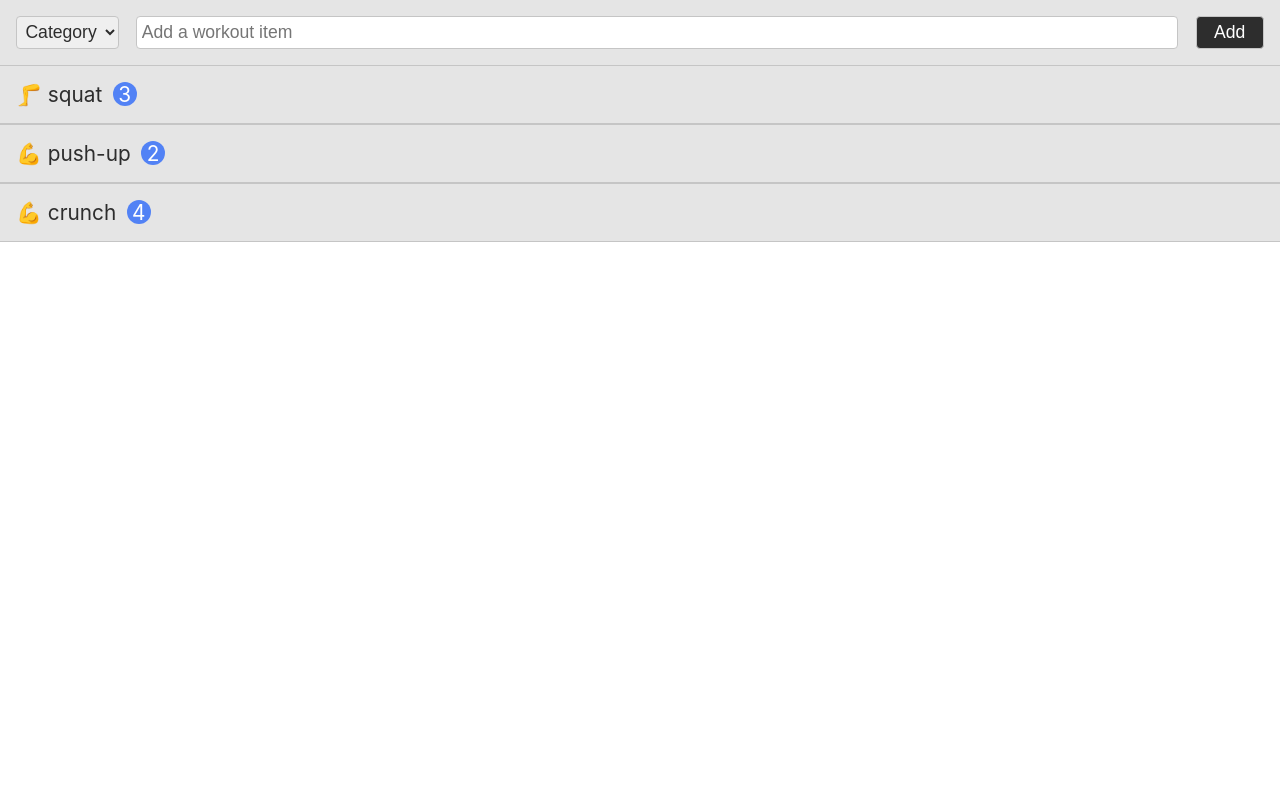
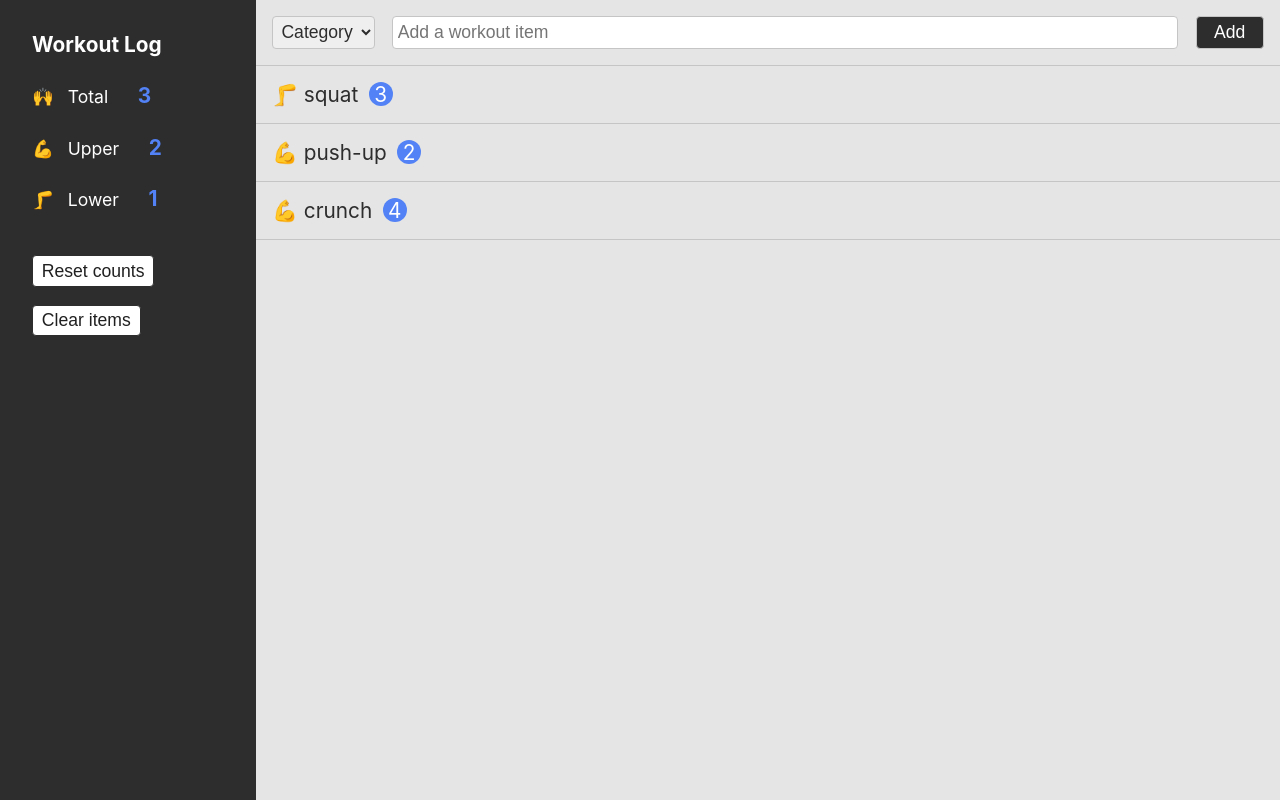
Before and after one commit to hyunjileedev/workout-log, a React (Create React App) app: page / in a window 1280 px wide. Built offline with nearby package versions, Linux system fonts and the light colour scheme; the HTML template or start-up script is replaced by a standard one.

Commit message:
Add Sidebar

```diff
--- a/src/App.css
+++ b/src/App.css
@@ -23,6 +23,16 @@
   box-sizing: border-box;
 }
 
+html,
+body {
+  height: 100%;
+}
+
+#root {
+  display: flex;
+  height: 100%;
+}
+
 button {
   background-color: transparent;
   border: none;
@@ -30,8 +40,63 @@ button {
 }
 
 ul {
+  list-style: none;
   padding-left: 0;
   margin-top: 0;
+}
+
+/* Sidebar */
+.sidebar {
+  flex: 1 1 20%;
+  padding: 2em;
+  color: var(--color-light-white);
+  background-color: var(--color-black);
+}
+
+.sidebar__title {
+  margin-top: 0;
+  font-size: var(--font-medium);
+  white-space: nowrap;
+}
+
+.sidebar__count {
+  margin: 1.5em 0;
+  font-size: var(--font-regular);
+}
+
+.count__name {
+  margin: 0 0.5em;
+}
+
+.count__number {
+  margin-left: 1em;
+  font-size: var(--font-medium);
+  font-weight: bold;
+  color: var(--color-blue);
+}
+
+.sidebar__btn {
+  padding: 0.25em 0.5em;
+  margin-top: 1em;
+  font-size: var(--font-regular);
+  color: var(--color-dark-black);
+  background-color: var(--color-light-white);
+  border: var(--border);
+  border-color: var(--color-black);
+  border-radius: var(--border-radius);
+}
+
+.sidebar__btn:hover {
+  opacity: 0.9;
+}
+
+/* Workouts */
+.workouts {
+  display: flex;
+  flex-direction: column;
+  flex: 1 1 80%;
+  height: 100%;
+  background-color: var(--color-grey);
 }
 
 /* Add form */
@@ -39,6 +104,7 @@ ul {
   display: flex;
   padding: 1em;
   background-color: var(--color-grey);
+  border-bottom: var(--border);
 }
 
 .add-form__select,
@@ -75,9 +141,7 @@ ul {
   justify-content: space-between;
   align-items: center;
   padding: 1em;
-  list-style: none;
   background-color: var(--color-grey);
-  border-top: var(--border);
   border-bottom: var(--border);
 }
 
--- a/src/app.jsx
+++ b/src/app.jsx
@@ -1,8 +1,92 @@
+import React, { Component } from 'react';
 import './app.css';
+import Sidebar from './components/sidebar';
 import Workouts from './components/workouts';
 
-function App() {
-  return <Workouts />;
+class App extends Component {
+  state = {
+    workouts: [
+      { id: 1, name: 'squat', category: 'lower', count: 3 },
+      {
+        id: 2,
+        name: 'push-up',
+        category: 'upper',
+        count: 2,
+      },
+      { id: 3, name: 'crunch', category: 'upper', count: 4 },
+    ],
+  };
+
+  handleAdd = (category, name) => {
+    this.setState(state => ({
+      workouts: [
+        ...state.workouts,
+        { id: Date.now(), name, category, count: 0 },
+      ],
+    }));
+  };
+
+  handleIncrement = workout =>
+    this.setState(state => ({
+      workouts: state.workouts.map(el => {
+        if (el.id !== workout.id) {
+          return el;
+        } else {
+          const count = el.count + 1;
+          return { ...el, count };
+        }
+      }),
+    }));
+
+  handleDecrement = workout =>
+    this.setState(state => ({
+      workouts: state.workouts.map(el => {
+        if (el.id !== workout.id) {
+          return el;
+        } else {
+          const count = el.count - 1 < 0 ? 0 : el.count - 1;
+          return { ...el, count };
+        }
+      }),
+    }));
+
+  handleDelete = workout =>
+    this.setState(state => ({
+      workouts: state.workouts.filter(el => el.id !== workout.id),
+    }));
+
+  handleCountChange = category => {
+    return this.state.workouts //
+      .filter(workout => workout.category === category && workout.count > 0)
+      .length;
+  };
+
+  handleReset = () =>
+    this.setState(state => ({
+      workouts: state.workouts.map(workout => ({ ...workout, count: 0 })),
+    }));
+
+  handleClear = () => this.setState({ workouts: [] });
+
+  render() {
+    return (
+      <>
+        <Sidebar
+          upperCount={this.handleCountChange('upper')}
+          lowerCount={this.handleCountChange('lower')}
+          onReset={this.handleReset}
+          onClear={this.handleClear}
+        />
+        <Workouts
+          workouts={this.state.workouts}
+          onAdd={this.handleAdd}
+          onIncrement={this.handleIncrement}
+          onDecrement={this.handleDecrement}
+          onDelete={this.handleDelete}
+        />
+      </>
+    );
+  }
 }
 
 export default App;
--- /dev/null
+++ b/src/components/button.jsx
@@ -0,0 +1,13 @@
+import React, { Component } from 'react';
+
+class Button extends Component {
+  render() {
+    return (
+      <button className={this.props.class} onClick={this.props.onClick}>
+        {this.props.value}
+      </button>
+    );
+  }
+}
+
+export default Button;
--- /dev/null
+++ b/src/components/sidebar.jsx
@@ -0,0 +1,42 @@
+import React, { Component } from 'react';
+import Button from './button';
+
+class Sidebar extends Component {
+  render() {
+    const { upperCount, lowerCount } = this.props;
+    return (
+      <aside className="sidebar">
+        <h1 className="sidebar__title">Workout Log</h1>
+        <ul className="sidebar__counts">
+          <li className="sidebar__count">
+            <span className="count__icon">🙌 </span>
+            <span className="count__name">Total</span>
+            <span className="count__number">{upperCount + lowerCount}</span>
+          </li>
+          <li className="sidebar__count">
+            <span className="count__icon">💪 </span>
+            <span className="count__name">Upper</span>
+            <span className="count__number">{upperCount}</span>
+          </li>
+          <li className="sidebar__count">
+            <span className="count__icon">🦵 </span>
+            <span className="count__name">Lower</span>
+            <span className="count__number">{lowerCount}</span>
+          </li>
+        </ul>
+        <Button
+          class="sidebar__btn"
+          value="Reset counts"
+          onClick={this.props.onReset}
+        ></Button>
+        <Button
+          class="sidebar__btn"
+          value="Clear items"
+          onClick={this.props.onClear}
+        ></Button>
+      </aside>
+    );
+  }
+}
+
+export default Sidebar;
--- a/src/components/workouts.jsx
+++ b/src/components/workouts.jsx
@@ -3,73 +3,22 @@ import AddForm from './add-form';
 import Workout from './workout';
 
 class Workouts extends Component {
-  state = {
-    workouts: [
-      { id: 1, name: 'squat', category: 'lower', count: 3 },
-      {
-        id: 2,
-        name: 'push-up',
-        category: 'upper',
-        count: 2,
-      },
-      { id: 3, name: 'crunch', category: 'upper', count: 4 },
-    ],
-  };
-
-  handleAdd = (category, name) => {
-    this.setState(state => ({
-      workouts: [
-        ...state.workouts,
-        { id: Date.now(), name, category, count: 0 },
-      ],
-    }));
-  };
-
-  handleIncrement = workout =>
-    this.setState(state => ({
-      workouts: state.workouts.map(el => {
-        if (el.id !== workout.id) {
-          return el;
-        } else {
-          const count = el.count + 1;
-          return { ...el, count };
-        }
-      }),
-    }));
-
-  handleDecrement = workout =>
-    this.setState(state => ({
-      workouts: state.workouts.map(el => {
-        if (el.id !== workout.id) {
-          return el;
-        } else {
-          const count = el.count - 1 < 0 ? 0 : el.count - 1;
-          return { ...el, count };
-        }
-      }),
-    }));
-
-  handleDelete = workout =>
-    this.setState(state => ({
-      workouts: state.workouts.filter(el => el.id !== workout.id),
-    }));
-
   render() {
     return (
-      <>
-        <AddForm onAdd={this.handleAdd} />
+      <main className="workouts">
+        <AddForm onAdd={this.props.onAdd} />
         <ul className="workouts">
-          {this.state.workouts.map(workout => (
+          {this.props.workouts.map(workout => (
             <Workout
               key={workout.id}
               workout={workout}
-              onIncrement={this.handleIncrement}
-              onDecrement={this.handleDecrement}
-              onDelete={this.handleDelete}
+              onIncrement={this.props.onIncrement}
+              onDecrement={this.props.onDecrement}
+              onDelete={this.props.onDelete}
             />
           ))}
         </ul>
-      </>
+      </main>
     );
   }
 }
```
